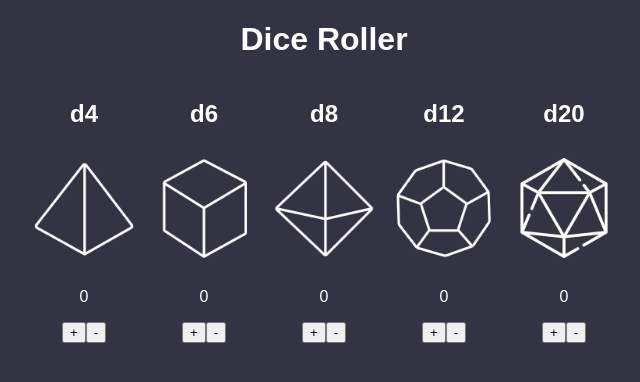
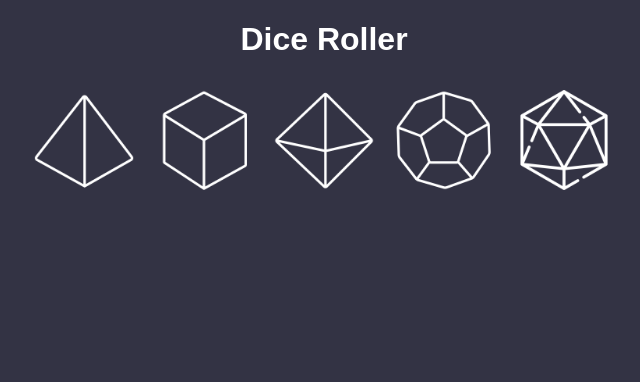
Before and after one commit to svper563/dice-roller, a React (Create React App) app: page / in a window 1280 px wide. Shown: the top 382 px of the page, without its empty margins (316-956 px from the left). Built offline with nearby package versions, Linux system fonts and the light colour scheme; the HTML template or start-up script is replaced by a standard one.

Commit message:
Simplified DieCard component

```diff
--- a/src/components/DieCard.jsx
+++ b/src/components/DieCard.jsx
@@ -2,7 +2,7 @@ import React, { useState } from "react";
 
 export default function DieCard(props) {
 
-    const {label, iconSrc, sides} = props;
+    const {iconSrc, sides} = props;
 
     const [count, setCount] = useState(0);
 
@@ -18,11 +18,7 @@ export default function DieCard(props) {
 
     return (
         <div className="die-card">
-            <h2>{label}</h2>
             <img src={iconSrc} className="inverted"></img>
-            <p>{count}</p>
-            <button onClick={incrementCount}>+</button>
-            <button onClick={decrementCount}>-</button>
         </div>
     );
 }
--- a/src/components/DieCards.jsx
+++ b/src/components/DieCards.jsx
@@ -4,11 +4,11 @@ import DieCard from "./DieCard";
 export default function DieCards() {
     return (
         <div className="die-cards">
-            <DieCard label="d4" sides={4} iconSrc="./icons/dice-d4.png"/>
-            <DieCard label="d6" sides={6} iconSrc="./icons/dice-d6.png"/>
-            <DieCard label="d8" sides={8} iconSrc="./icons/dice-d8.png"/>
-            <DieCard label="d12" sides={12} iconSrc="./icons/dice-d12.png"/>
-            <DieCard label="d20" sides={20} iconSrc="./icons/dice-d20.png"/>
+            <DieCard sides={4} iconSrc="./icons/dice-d4.png"/>
+            <DieCard sides={6} iconSrc="./icons/dice-d6.png"/>
+            <DieCard sides={8} iconSrc="./icons/dice-d8.png"/>
+            <DieCard sides={12} iconSrc="./icons/dice-d12.png"/>
+            <DieCard sides={20} iconSrc="./icons/dice-d20.png"/>
         </div>
     )
 }
```
